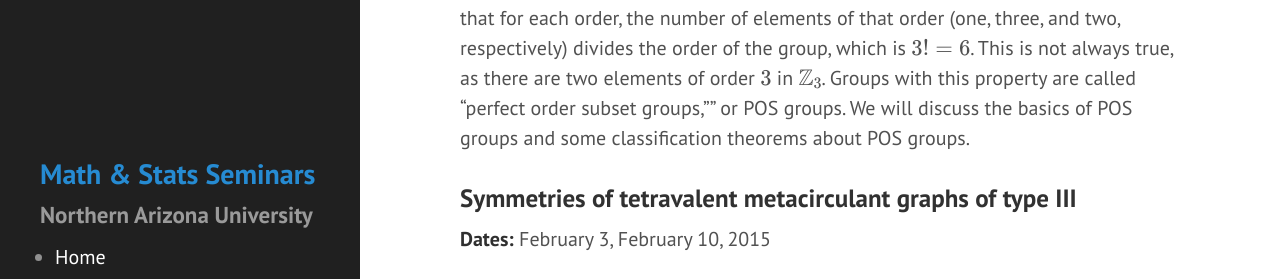
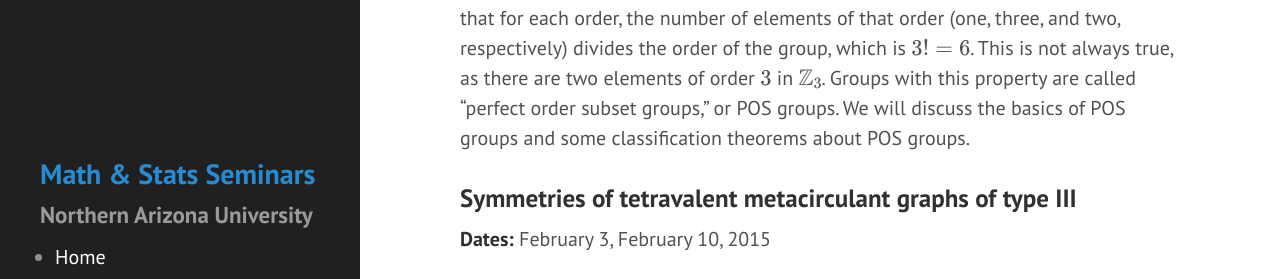
Before and after one commit to NAUMathStat/seminars, a Jekyll site: the page built from acgtSpring2015.md, in a window 1280 px wide and 900 px high, scrolled down 550 px. Shown: the part 195-474 px from the top of the window. Built offline with Jekyll 4.4.1, drawn with Linux system fonts in a browser that asks for light colours; Markdown is read by kramdown in place of the engine named in the settings; formulas are drawn with MathJax 3.

Commit message:
Fixed typo

```diff
--- a/acgtSpring2015.md
+++ b/acgtSpring2015.md
@@ -15,7 +15,7 @@ Note that talks are listed in reverse chronological order.
 
 **Speaker:** Bret Benesh (College of Saint Benedict & Saint John's University)
 
-**Abstract:** Consider the symmetric group $S_3$ acting on three letters.  It has one element of order $1$, three elements of order $2$, and two elements of order $3$.  Notice that for each order, the number of elements of that order (one, three, and two, respectively) divides the order of the group, which is $3!=6$.  This is not always true, as there are two elements of order $3$ in $\mathbb{Z}_3$.  Groups with this property are called "perfect order subset groups,"" or POS groups.  We will discuss the basics of POS groups and some classification theorems about POS groups.
+**Abstract:** Consider the symmetric group $S_3$ acting on three letters.  It has one element of order $1$, three elements of order $2$, and two elements of order $3$.  Notice that for each order, the number of elements of that order (one, three, and two, respectively) divides the order of the group, which is $3!=6$.  This is not always true, as there are two elements of order $3$ in $\mathbb{Z}_3$.  Groups with this property are called "perfect order subset groups," or POS groups.  We will discuss the basics of POS groups and some classification theorems about POS groups.
 
 ### Symmetries of tetravalent metacirculant graphs of type III ###
 
```
